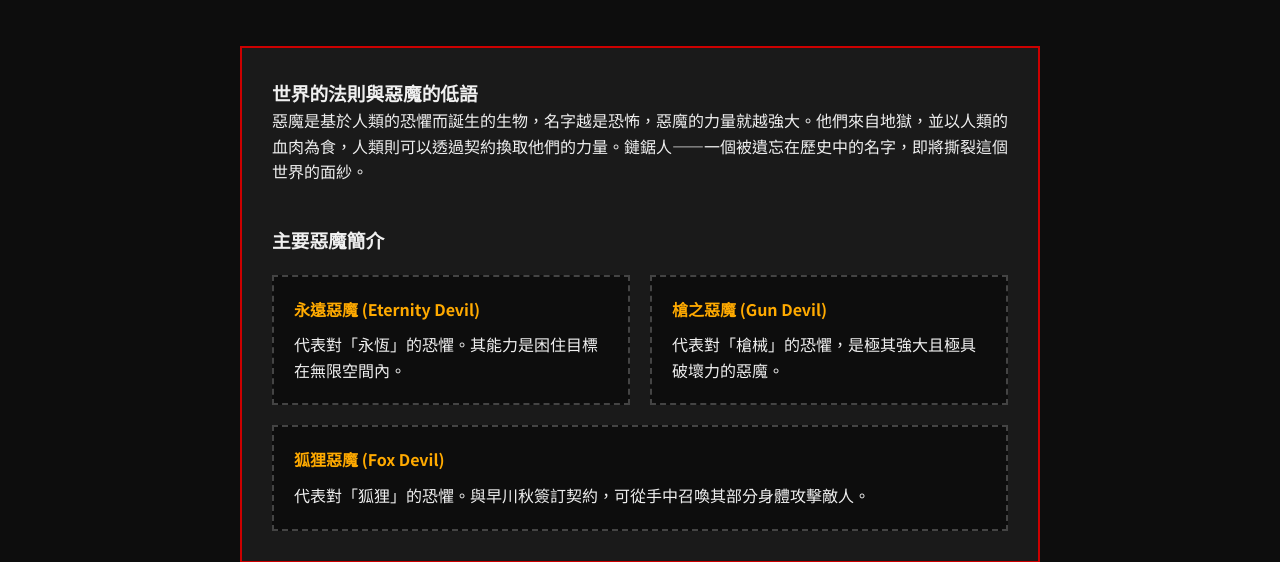
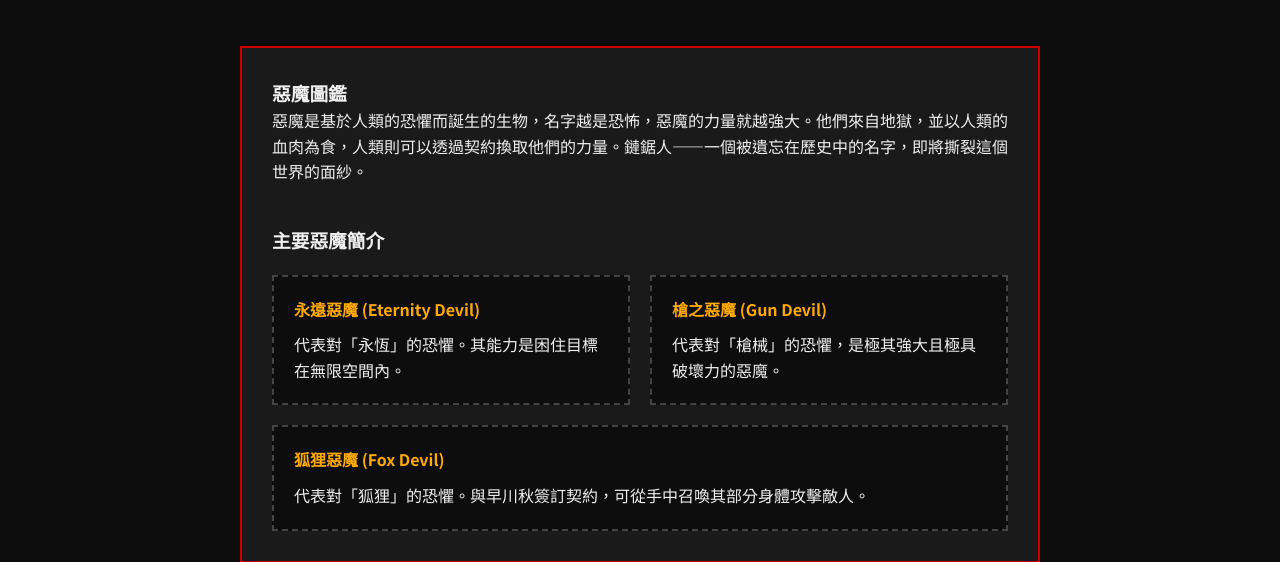
Before and after one commit to starsky58uu/f2e--, a plain HTML site: page story.html in a window 1280 px wide. Shown: the part 238-800 px from the top of the page. Drawn offline with Linux system fonts and the light colour scheme.

Commit message:
修改細節

```diff
--- a/story.html
+++ b/story.html
@@ -26,7 +26,7 @@
     <section id="story" class="content-section page-section">
         <h2>THE DEVIL INDEX</h2>
         <div class="story-content full-width">
-            <h3>世界的法則與惡魔的低語</h3>
+            <h3>惡魔圖鑑</h3>
             <p>惡魔是基於人類的恐懼而誕生的生物，名字越是恐怖，惡魔的力量就越強大。他們來自地獄，並以人類的血肉為食，人類則可以透過契約換取他們的力量。鏈鋸人——一個被遺忘在歷史中的名字，即將撕裂這個世界的面紗。</p>
 
             <h3 style="margin-top: 40px;">主要惡魔簡介</h3>
```
